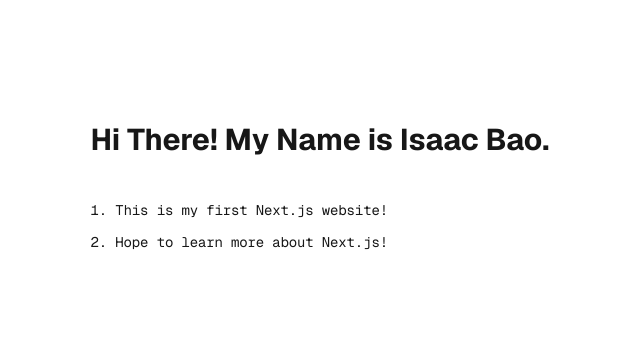
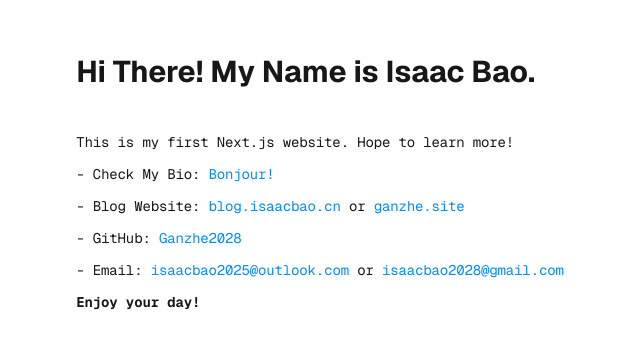
Before and after one commit to Ganzhe2028/Next.js-homepage, a Next.js app: page / in a window 1280 px wide. Shown: the part 180-528 px from the top of the page, without its empty margins (320-960 px from the left). Built offline with nearby package versions, Linux system fonts and the light colour scheme.

Commit message:
add more information

```diff
--- a/src/app/page.js
+++ b/src/app/page.js
@@ -16,16 +16,28 @@
           Hi There! My Name is Isaac Bao.
         </h2>
         <ol className="font-mono list-inside list-decimal text-sm/6 text-center sm:text-left">
-          <li className="mb-2 tracking-[-.01em]">
-            This is my first Next.js website!
+          <ul className="mb-2 tracking-[-.01em]">
+            This is my first Next.js website. Hope to learn more!
             {/* <code className="bg-black/[.05] dark:bg-white/[.06] font-mono font-semibold px-1 py-0.5 rounded">
               src/app/page.js
             </code> */}
             {/* . */}
-          </li>
-          <li className="tracking-[-.01em]">
-            Hope to learn more about Next.js!
-          </li>
+          </ul>
+            <ul className="mb-2 tracking-[-.01em]">
+              - Check My Bio: <a href="https://bonjour/bio/ganzhe" className="bold text-[#008CFF]">Bonjour!</a>
+            </ul>
+            <ul className="mb-2 tracking-[-.01em]">
+              - Blog Website: <a href="https://isaacbao.cn/" className="bold text-[#008CFF]">blog.isaacbao.cn</a> or <a href="https://ganzhe.site" className="bold text-[#008CFF]">ganzhe.site</a>
+            </ul>
+            <ul className="mb-2 tracking-[-.01em]">
+              - GitHub: <a href="https://github.com/ganzhe2028" className="bold text-[#008CFF]">Ganzhe2028</a>
+            </ul>
+            <ul className="mb-2 tracking-[-.01em]">
+              - Email: <a href="mailto:isaacbao2025@outlook.com" className="bold text-[#008CFF]">isaacbao2025@outlook.com</a> or <a href="mailto:isaacbao2028@gmail.com" className="bold text-[#008CFF]">isaacbao2028@gmail.com</a>
+            </ul>
+          <ul className="mb-2 tracking-[-.01em] font-bold">
+            Enjoy your day!
+          </ul>
         </ol>
 
         {/* <div className="flex gap-4 items-center flex-col sm:flex-row">
```
